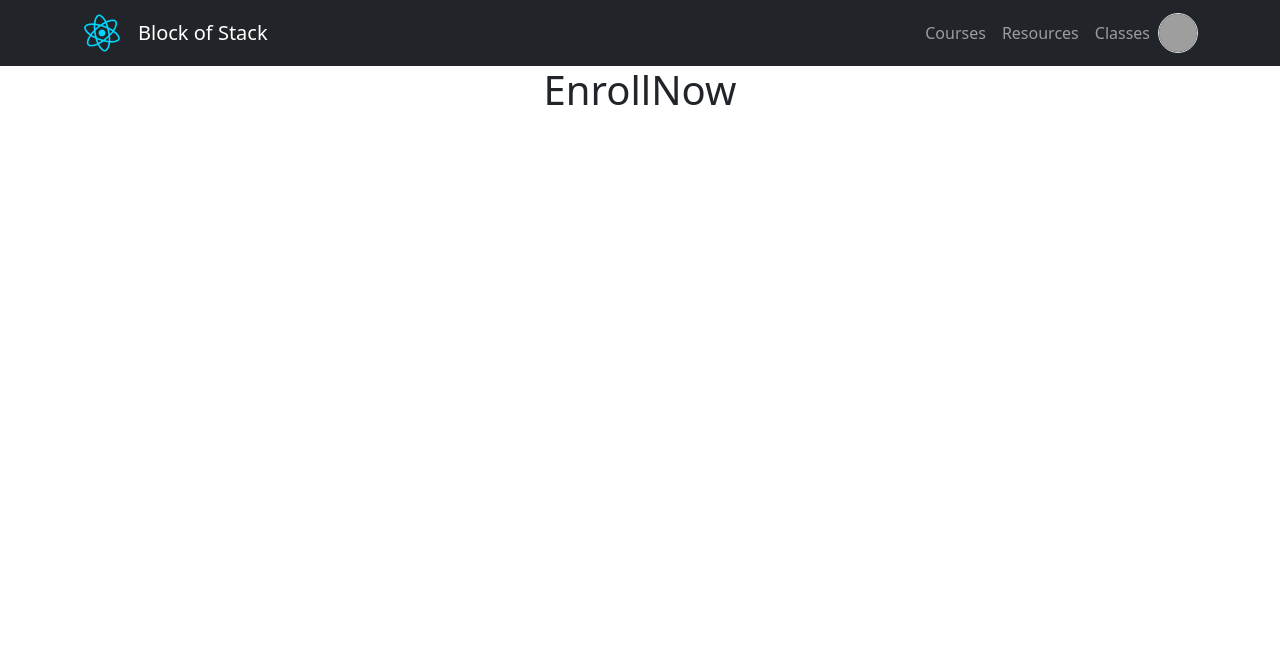
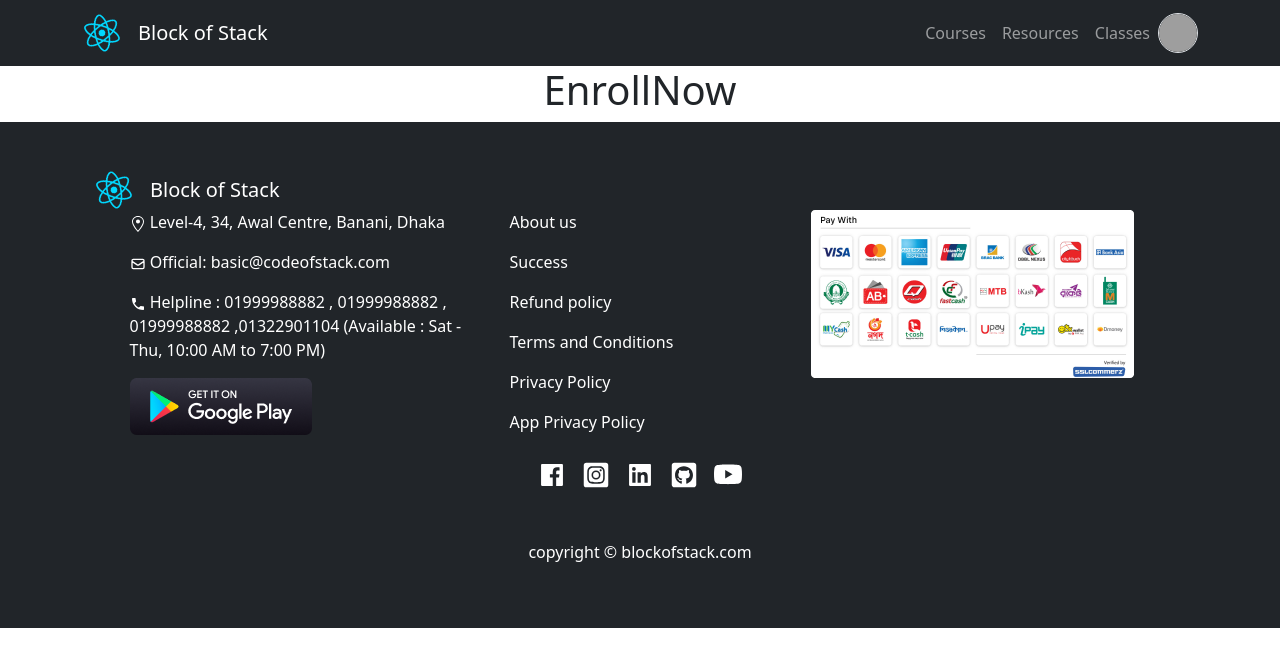
Before and after one commit to mdyeamin/block_of_stack, a React (Create React App) app: page /checkout in a window 1280 px wide. Shown: the top 666 px of the page. Built offline with nearby package versions, Linux system fonts and the light colour scheme; grey boxes are pictures that could not be loaded.

Commit message:
footer done

```diff
--- a/src/App.js
+++ b/src/App.js
@@ -8,19 +8,21 @@ import Resources from "./components/pages/Resources/Resources";
 import Navigation from "./components/pages/Navigation/Navigation";
 import Classes from "./components/pages/Classes/Classes";
 import EnrollNow from "./components/pages/EnrollNow/EnrollNow";
-
+import Footer from "./components/pages/Footer/Footer";
+import "./styles/App.scss";
 function App() {
   return (
     <div className='App'>
-      <Navigation></Navigation>
+      <Navigation />
       <Routes>
         <Route path='/' element={<Home />} />
 
-        <Route path='courses' element={<Courses />} />
-        <Route path='resources' element={<Resources />} />
-        <Route path='classes' element={<Classes />} />
-        <Route path='checkout' element={<EnrollNow />} />
+        <Route path='/courses' element={<Courses />} />
+        <Route path='/resources' element={<Resources />} />
+        <Route path='/dashboard' element={<Classes />} />
+        <Route path='/checkout' element={<EnrollNow />} />
       </Routes>
+      <Footer />
     </div>
   );
 }
--- /dev/null
+++ b/src/components/pages/Footer/Footer.js
@@ -0,0 +1,90 @@
+import React from "react";
+import {Link} from "react-router-dom";
+import {Col, Container, Navbar, Row} from "react-bootstrap";
+import {GoLocation} from "react-icons/go";
+import {HiOutlineMail} from "react-icons/hi";
+import {IoMdCall} from "react-icons/io";
+import {AiFillFacebook} from "react-icons/ai";
+import {FaInstagramSquare} from "react-icons/fa";
+import {AiFillLinkedin} from "react-icons/ai";
+import {FaGithubSquare} from "react-icons/fa";
+import {BsYoutube} from "react-icons/bs";
+
+import logo from "../../../img/logo/logo.png";
+import footerImg from "../../../img/footerImg/footer-payment-img.png";
+import playstore from "../../../img/footerImg/playstore.png";
+function Footer() {
+  return (
+    <div className='bg-dark text-white py-5'>
+      <Container>
+        <Row className='justify-content-md-center'>
+          <Row>
+            <Col md-4>
+              <div className='footer-logo text start'>
+                <Link to='/'>
+                  <img src={logo} className='App-logo logo-sizing' alt='logo' />
+                </Link>
+                <Link to='/' style={{textDecoration: "none"}}>
+                  <Navbar.Brand className='ms-3 text-white'>
+                    Block of Stack
+                  </Navbar.Brand>
+                </Link>
+              </div>
+            </Col>
+            {/* <Col md-3></Col>
+            <Col md-4></Col> */}
+          </Row>
+          <Col md='4'>
+            <div className='text-start'>
+              <p>
+                {" "}
+                <GoLocation /> Level-4, 34, Awal Centre, Banani, Dhaka
+              </p>
+              <p>
+                {" "}
+                <HiOutlineMail /> Official: basic@codeofstack.com
+              </p>
+              <p>
+                {" "}
+                <IoMdCall /> Helpline : 01999988882 , 01999988882 , 01999988882
+                ,01322901104 (Available : Sat - Thu, 10:00 AM to 7:00 PM)
+              </p>
+              <img src={playstore} alt='' />
+            </div>
+          </Col>
+          <Col md='3' className="text-start">
+            <p>About us</p>
+            <p>Success</p>
+            <p>Refund policy</p>
+            <p>Terms and Conditions</p>
+            <p>Privacy Policy</p>
+            <p>App Privacy Policy</p>
+            <div className='social-icons d-flex justify-content-md-center '>
+              <div className='social mx-2 font-25 fs-3'>
+                <AiFillFacebook />
+              </div>
+              <div className='social mx-2 font-25 fs-3'>
+                <FaInstagramSquare />
+              </div>
+              <div className='social mx-2 font-25 fs-3'>
+                <AiFillLinkedin />
+              </div>
+              <div className='social mx-2 font-25 fs-3'>
+                <FaGithubSquare />
+              </div>
+              <div className='social mx-2 font-25 fs-3'>
+                <BsYoutube />
+              </div>
+            </div>
+          </Col>
+          <Col md='4'>
+            <img src={footerImg} alt='' />
+          </Col>
+        </Row>
+      </Container>
+      <p className='mt-5'>copyright &copy; blockofstack.com</p>
+    </div>
+  );
+}
+
+export default Footer;
--- a/src/components/pages/Home/CourseAbout/CourseAbout.js
+++ b/src/components/pages/Home/CourseAbout/CourseAbout.js
@@ -33,9 +33,9 @@ const CourseAbout = () => {
               <Row className='justify-content-md-center'>
                 {/* data map */}
                 {aboutText.map((text) => (
-                  <Col md={6} key={text.id}>
+                  <Col md={6} key={text?.id}>
                     <BsStickies />
-                    <p className='text-start m-auto w-75'>{text.title}</p>
+                    <p className='text-start m-auto w-75'>{text?.title}</p>
                   </Col>
                 ))}
 
--- a/src/components/pages/Home/Header/Header.js
+++ b/src/components/pages/Home/Header/Header.js
@@ -1,7 +1,9 @@
 import React, {useEffect, useState} from "react";
-import {Carousel, Row, Col, Button} from "react-bootstrap";
+import {Carousel, Row, Col} from "react-bootstrap";
 import {NavLink} from "react-router-dom";
 import "./Header.css";
+import {BsArrowRightShort} from "react-icons/bs";
+import {BsFillArrowRightCircleFill} from "react-icons/bs";
 
 const Header = () => {
   const [slideData, setSlideData] = useState([]);
@@ -22,9 +24,15 @@ const Header = () => {
                 <Row>
                   <Col md={8} xs={12} className='align'>
                     <div>
-                      <h3 className='text-light '>{slide?.title}</h3>
+                      <h1 className='text-light text-start w-75'>
+                        {slide?.title}
+                      </h1>
                       <NavLink to={slide?.path}>
-                        <Button variant='light'>Enroll</Button>
+                        <button className='enroll-btn'>
+                          Enroll <BsArrowRightShort className='enroll-icon' />{" "}
+
+                          <BsFillArrowRightCircleFill className='enroll-hover-icon' />{" "}
+                        </button>
                       </NavLink>
                     </div>
                   </Col>
--- a/src/components/pages/Navigation/Navigation.js
+++ b/src/components/pages/Navigation/Navigation.js
@@ -69,7 +69,7 @@ const Navigation = () => {
               </Nav.Link>
               <Nav.Link eventKey={3}>
                 <NavLink
-                  to='/classes'
+                  to='/dashboard'
                   className={({isActive}) =>
                     isActive ? "active" : "nonActive"
                   }
--- /dev/null
+++ b/src/styles/App.scss
@@ -0,0 +1,55 @@
+@import "~bootstrap/scss/bootstrap";
+$theme-colors: (
+    "info": tomato,
+    "danger": teal,
+);
+.enroll-btn{
+    color: #fff;
+    background: gray;
+    border: 0;
+    padding: 10px 40px 10px 20px;
+    border-radius: 20px;
+    position: relative;
+    display: block;
+    transition: .5s;
+
+
+}
+.enroll-icon{
+   padding: 0;
+   font-size: 32px;
+   padding-bottom: 4px;
+   transition: .5s;
+   position: absolute;
+}
+
+
+.enroll-btn:hover .enroll-icon{
+    // margin-left: 5px;
+    transition: .5s;
+    display: none;
+}
+
+
+.enroll-hover-icon{
+    padding: 0;
+   font-size: 32px;
+   padding-bottom: 4px;
+   transition: .5s;
+   position: absolute;
+    display: none;
+}
+.enroll-btn:hover .enroll-hover-icon{
+    display: inline;
+
+        transition: .5s;
+}
+
+// footer
+.footer-text{
+    display: flex;
+}
+.footer-logo{
+    display: flex;
+    align-items: center;
+}
```
Also changed, not shown: public/headerSlideData.json (+6 -6 lines), src/img/footerImg/footer-payment-img.png (added), src/img/footerImg/playstore.png (added).
